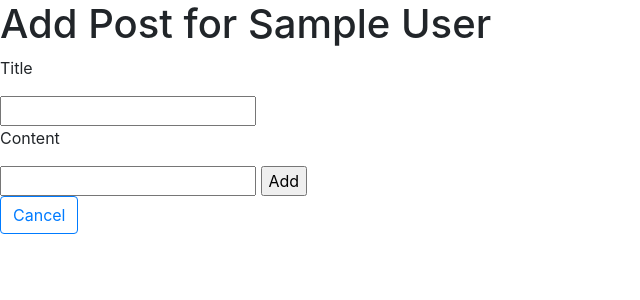
After one commit to nadia-elm/blogly-bootstrap, a Flask app: page /users/1/posts/new in a window 1280 px wide. The commit adds this page. Shown: the top 300 px of the page, without its empty margins (0-640 px from the left). Run offline with Flask 3, Linux system fonts and the light colour scheme; tables that the repository leaves empty hold one stand-in row (values such as "Sample post"); some libraries are stand-ins or nearby versions.

Commit message:
nedd some css

```diff
--- a/app.py
+++ b/app.py
@@ -2,7 +2,7 @@
 
 from flask import Flask,request,redirect,render_template,flash
 from flask_debugtoolbar import DebugToolbarExtension
-from models import db, connect_db,User
+from models import db, connect_db,User,Post
 
 app = Flask(__name__)
 app.app_context().push()
@@ -67,3 +67,54 @@ def edit_user_details(user_id):
     db.session.add(user)
     db.session.commit()
     return redirect("/users")
+
+
+    ############################################################################
+@app.route("/users/<int:user_id>/posts/new")
+def post_form(user_id):
+    user = User.query.get(user_id)
+    return render_template('post.html', user = user)
+
+@app.route("/users/<int:user_id>/posts/new",methods=['POST'])
+def create_post(user_id):
+    post = Post(title = request.form['title'], content= request.form['content'],)
+    db.session.add(post)
+    db.session.commit()
+    return redirect(f"/users/{user_id}")
+
+
+@app.route("/posts/<int:post_id>")
+def display_post(post_id):
+    post = Post.query.get(post_id)
+    return render_template('post_display.html', post = post)
+
+@app.route('/posts/<int:post_id>/delete', methods=['POST'])
+def delete_post(post_id):
+    post= Post.query.get_or_404(post_id)
+    db.session.add(post)
+    db.session.commit()
+    return redirect(f"/users/{post.user_id}")
+
+
+
+@app.route('/posts/<int:post_id>/edit')
+def posts_edit(post_id):
+    """Show a form to edit an existing post"""
+
+    post = Post.query.get_or_404(post_id)
+    return render_template('posts/edit.html', post=post)
+
+
+@app.route('/posts/<int:post_id>/edit', methods=["POST"])
+def posts_update(post_id):
+    """Handle form submission for updating an existing post"""
+
+    post = Post.query.get_or_404(post_id)
+    post.title = request.form['title']
+    post.content = request.form['content']
+
+    db.session.add(post)
+    db.session.commit()
+
+
+    return redirect(f"/users/{post.user_id}")
--- a/templates/base.html
+++ b/templates/base.html
@@ -5,7 +5,9 @@
         <meta charset="UTF-8">
         <meta http-equiv="X-UA-Compatible" content="IE=edge">
         <meta name="viewport" content="width=device-width, initial-scale=1.0">
-        <link rel="stylesheet" href="static/app.css">
+        <link rel="stylesheet" href="https://stackpath.bootstrapcdn.com/bootstrap/4.3.1/css/bootstrap.min.css"
+            integrity="sha384-ggOyR0iXCbMQv3Xipma34MD+dH/1fQ784/j6cY/iJTQUOhcWr7x9JvoRxT2MZw1T" crossorigin="anonymous">
+        <!-- <link rel="stylesheet" href="static/app.css"> -->
         <title>{% block title %} {% endblock %}</title>
     </head>
 
@@ -13,6 +15,18 @@
         {% block content %}
         {% endblock %}
 
+
+        <script src="https://code.jquery.com/jquery-3.3.1.slim.min.js"
+            integrity="sha384-q8i/X+965DzO0rT7abK41JStQIAqVgRVzpbzo5smXKp4YfRvH+8abtTE1Pi6jizo"
+            crossorigin="anonymous"></script>
+        <script src="https://cdnjs.cloudflare.com/ajax/libs/popper.js/1.14.7/umd/popper.min.js"
+            integrity="sha384-UO2eT0CpHqdSJQ6hJty5KVphtPhzWj9WO1clHTMGa3JDZwrnQq4sF86dIHNDz0W1"
+            crossorigin="anonymous"></script>
+        <script src="https://stackpath.bootstrapcdn.com/bootstrap/4.3.1/js/bootstrap.min.js"
+            integrity="sha384-JjSmVgyd0p3pXB1rRibZUAYoIIy6OrQ6VrjIEaFf/nJGzIxFDsf4x0xIM+B07jRM"
+            crossorigin="anonymous"></script>
+
+
     </body>
 
 </html>
--- /dev/null
+++ b/templates/post.html
@@ -0,0 +1,17 @@
+{% extends 'base.html' %}
+{% block title %} posts-page {% endblock %}
+{% block content %}
+<h1>Add Post for {{ user.first_name}} {{user.last_name}}</h1>
+<form method="post">
+    <p>Title</p>
+    <input type="text" name="title">
+    <p>Content</p>
+    <input type="text" name="content">
+    <input type="submit" value="Add">
+
+</form>
+<button class="btn btn-outline-primary"><a href="/users/{{user.id }}">Cancel</a></button>
+
+
+
+{% endblock %}
```
Also changed, not shown: models.py (+10 -0 lines), templates/edit_post.html (added, +37 -0 lines), templates/post_display.html (added, +15 -0 lines), templates/user-detail.html (+15 -7 lines).
